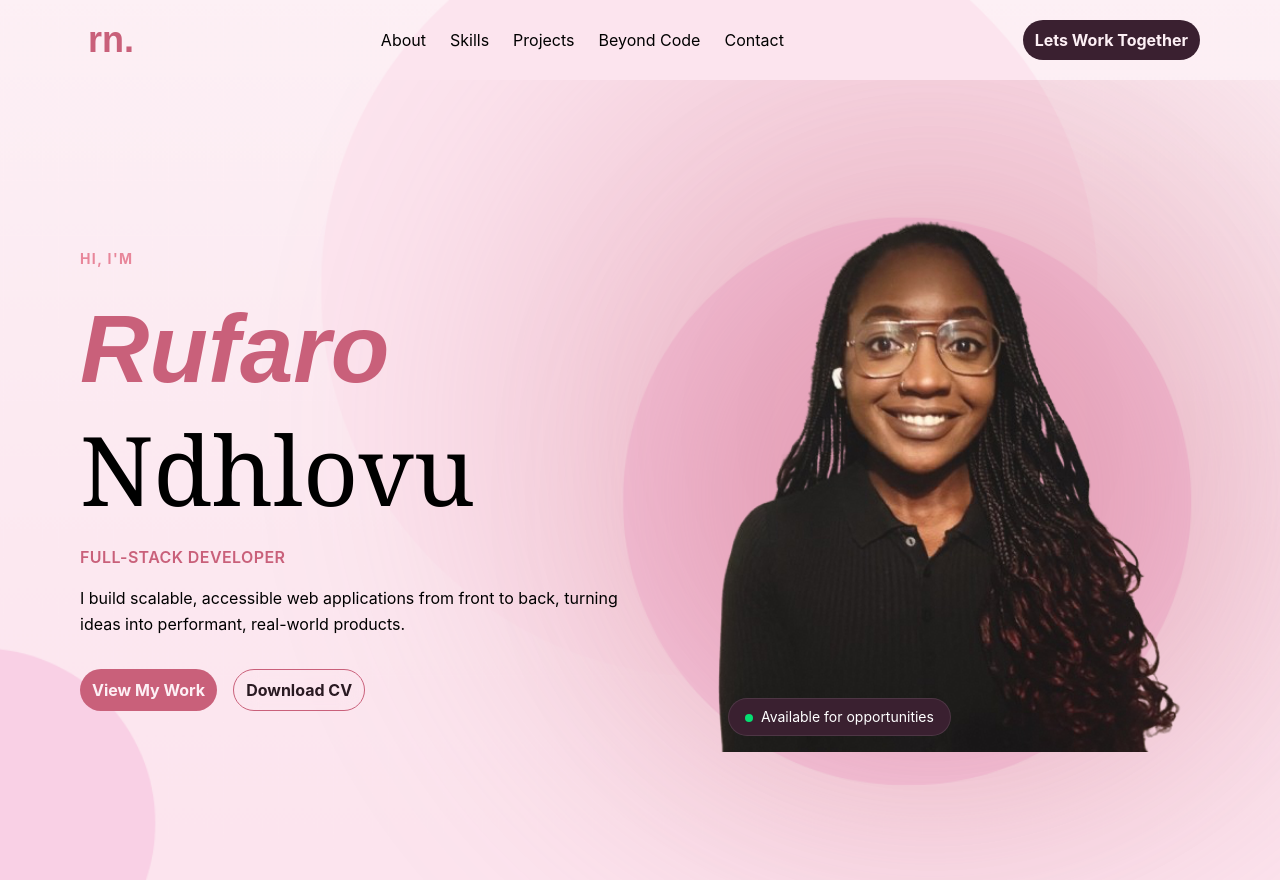
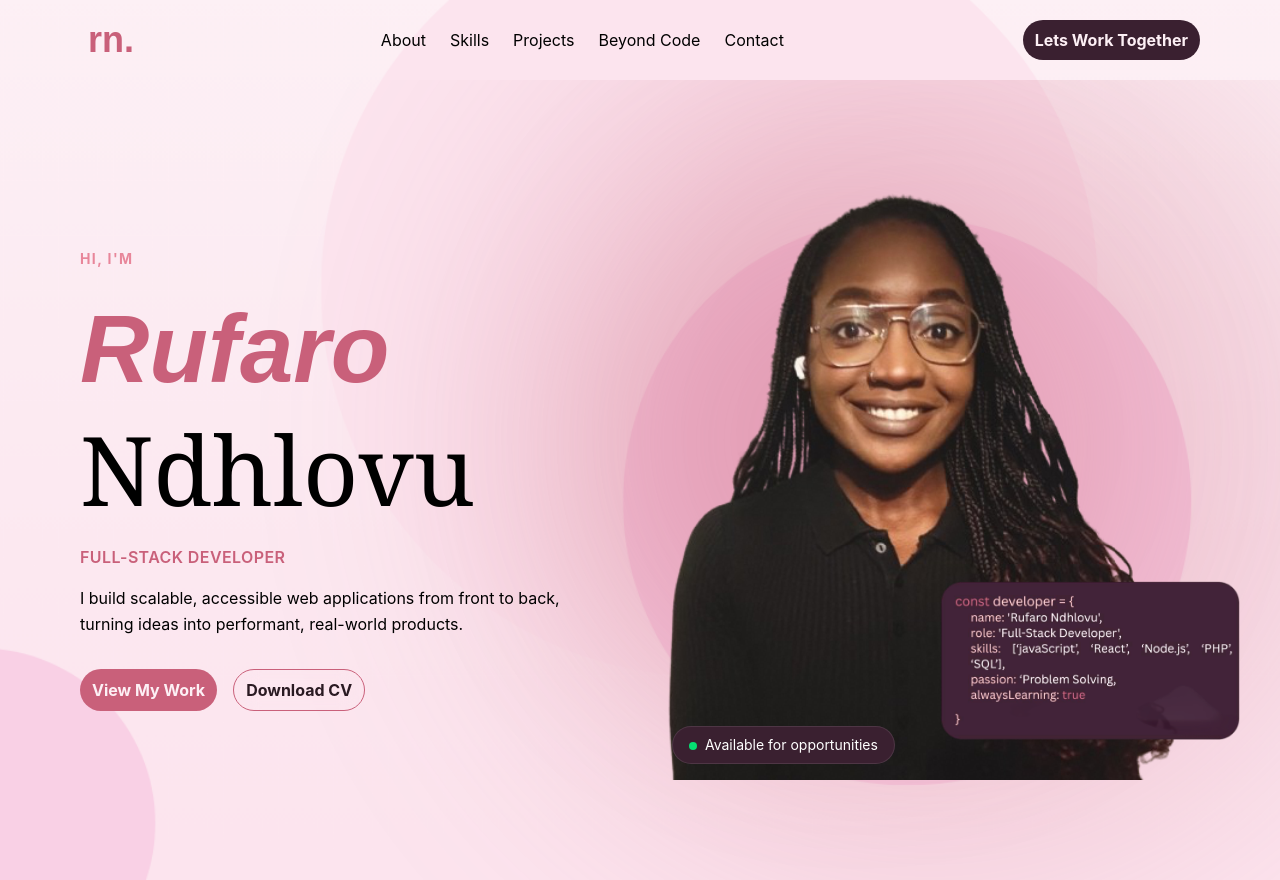
Before and after one commit to rufaro-ndhlovu/PortfolioWebsite, a Next.js app: page / in a window 1280 px wide. Built offline with nearby package versions, Linux system fonts and the light colour scheme; a web font is replaced by a local one.

Commit message:
Refactor code structure for improved readability and maintainability. Added a card to the hero in the style of code.

```diff
--- a/app/page.tsx
+++ b/app/page.tsx
@@ -7,7 +7,6 @@ export default function Home() {
   return (
     <div className="">
       <Hero />
-
       <main className=""></main>
     </div>
   );
--- a/app/sections/Hero.tsx
+++ b/app/sections/Hero.tsx
@@ -13,7 +13,7 @@ export default function Hero() {
       <NavBar />
       <div className="relative w-full min-h-screen flex items-center justify-between px-10 lg:px-20 overflow-hidden">
         {/* BACKGROUND GLOW */}
-        <div className="absolute top-[-100px] right-[-100px] w-[500px] h-[500px] lg:w-[900px] h-[900px] bg-[var(--pink-main)] opacity-20 blur-[120px] rounded-full"></div>
+        <div className="absolute top-[-100px] right-[-100px] w-[500px] h-[500px] lg:w-[900px] lg:h-[900px] bg-[var(--pink-main)] opacity-20 blur-[120px] rounded-full"></div>
 
         {/* LEFT SIDE */}
         <div className="max-w-xl z-10">
@@ -56,7 +56,7 @@ export default function Hero() {
         </div>
 
         {/* RIGHT SIDE */}
-        <div className="relative flex justify-center items-center">
+        <div className="relative w-full max-w-[500px] lg:max-w-[600px] aspect-square">
           {/* Glow circle behind image */}
           <div
             className="absolute w-[500px] h-[500px] bg-[var(--pink-main)] opacity-30 blur-[100px] rounded-full"
@@ -70,9 +70,18 @@ export default function Hero() {
               alt="Rufaro Ndhlovu"
               width={600}
               height={600}
-              className="rounded-2xl object-cover"
+              className="object-contain z-10"
             />
           </div>
+
+          {/* Hero Card Image */}
+          <Image
+            src="/HeroCardImg.png"
+            alt="Hero card"
+            width={300}
+            height={300}
+            className="absolute bottom-10 right-[-40px] z-20"
+          />
 
           {/* Availability badge */}
           <div className="absolute bottom-4 left-18 bg-[var(--bg-card)] border border-white/10 px-4 py-2 rounded-full text-sm text-white backdrop-blur-md">
--- a/app/ui/HeroCard.tsx
+++ /dev/null
@@ -1,15 +0,0 @@
-import React from "react";
-
-export default function HeroCard() {
-    const text = "const developer = {
- name: 'Rufaro',
- role: 'Full-Stack',
- wcag: '2.2 AA',
- learning: true
-}"
-    return (
-        <div>
-            <p></p>
-        </div>
-    )
-}
```
Also changed, not shown: public/HeroCardImg.png (added).
